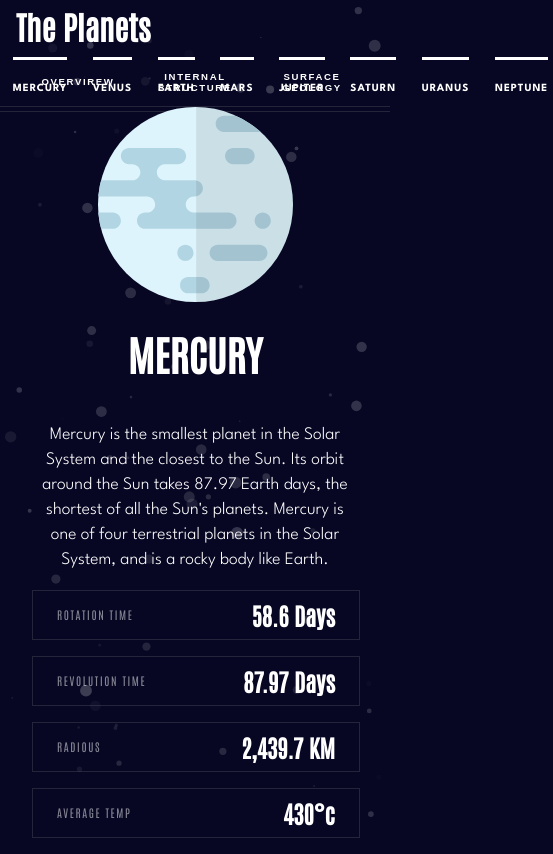
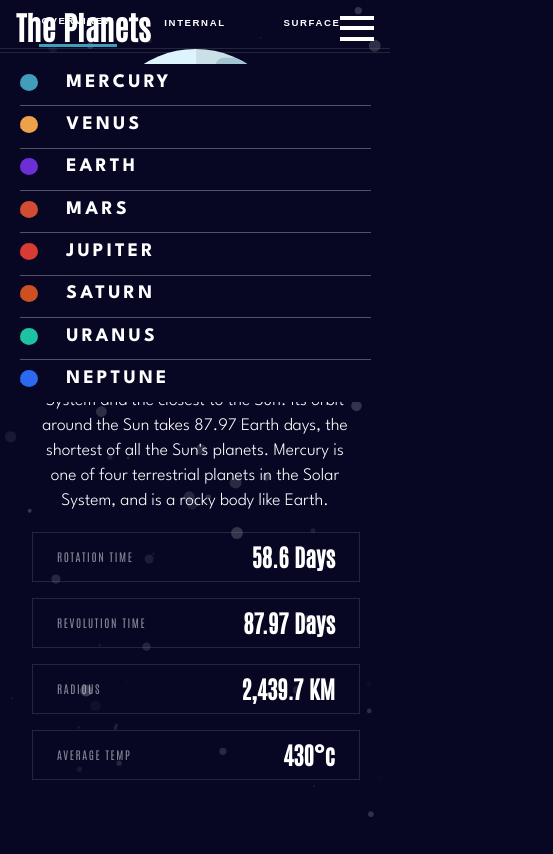
Before and after one commit to EliasTM1/ng-Planet, an Angular app in the folder src/planets/: page /planet/mercury in a window 390 px wide. Shown: the whole page, 553 px wide, since content can reach past the window. Built offline with nearby package versions, Linux system fonts and the light colour scheme.

Commit message:
Finished version 1

```diff
--- a/src/planets/src/app/nav-bar/nav-bar.component.html
+++ b/src/planets/src/app/nav-bar/nav-bar.component.html
@@ -1,10 +1,22 @@
- <nav>
+<nav>
   <h2>The Planets</h2>
-    <ul>
-      <li *ngFor="let planet of availablePlanets" >
-        <h4 [routerLink]="['/planet', planet.toLowerCase()]" [ngStyle]="setStyles()" >
-          {{planet}}
-        </h4>
-      </li>
-    </ul>
+  <ul [ngClass]="[isMenuOpen ? '' : 'collapse-menu']">
+    <li
+    *ngFor="let planet of availablePlanets; index as i"
+    [ngStyle]="{'border-bottom': i !== colorMap.length - 1 && isMenuOpen  && isMobile?  '1px solid rgb(255, 255, 255, 0.3)' : ''}"
+    [ngClass]="{'fadeout' : !isMenuOpen}"
+    >
+      <h4
+      [routerLink]="['/planet', planet.toLowerCase()]"
+      >
+        <span id="menu-color" [ngStyle]="setStyles(i)">..</span>{{ planet }}
+        <span class="mobile-only section-pointer">></span>
+      </h4>
+    </li>
+  </ul>
+  <div id="mobile-menu" (click)="toggleMenu()">
+    <span></span>
+    <span></span>
+    <span></span>
+  </div>
 </nav>
--- a/src/planets/src/app/nav-bar/nav-bar.component.scss
+++ b/src/planets/src/app/nav-bar/nav-bar.component.scss
@@ -1,12 +1,23 @@
 @import "../../assets/styles/variables";
 nav {
   width: 100%;
-  // border: 3px dotted greenyellow;
   border-bottom: $grayborder;
   display: flex;
   justify-content: space-between;
   align-items: center;
   height: 3.8rem;
+
+  .mobile-only {
+    display: none;
+  }
+
+  #mobile-menu {
+    display: none;
+  }
+
+  #menu-color {
+    display: none;
+  }
 
   h2 {
     width: fit-content;
@@ -27,13 +38,12 @@ nav {
     padding: 0;
     height: 100%;
     li {
-      // margin-top: 1rem;
+      // border: 0px transparent none !important;
       h4 {
         cursor: pointer;
         height: 30px;
         margin-top: 0rem;
         top: 0;
-        // border-top: 3px white solid;
         padding-top: 1rem;
       }
     }
@@ -45,12 +55,14 @@ nav {
     display: flex;
     flex-direction: column;
     height: auto;
+    justify-content: space-between;
+    h2 {
+        position: static;
+    }
 
-    h2 {
-      margin: auto;
-      margin-bottom: 0;
-      text-align: center;
-    }
+
+
+
 
     ul {
       padding: 0;
@@ -69,15 +81,93 @@ nav {
 @media screen and (max-width: $mobile-brkPoint) {
   nav {
     h2 {
-      margin-left: 1rem;
+      width: 100%;
+    }
+
+    #mobile-menu {
+      display: flex;
+      flex-direction: column;
+      align-items: flex-start;
+      justify-content: flex-start;
+      right: 1rem;
+      top: .8rem;
+      position: absolute;
+      cursor: pointer;
+      span {
+        height: 2px;
+        border: 1px solid white;
+        background-color: white;
+        width: 2rem;
+        margin: .2rem 0
+      }
+    }
+
+    .mobile-only {
+      display: inline;
     }
 
     ul {
+      flex-direction: column;
+      align-self: center;
+      position: absolute;
+      background-color: #070724;
+      height: 40%;
+      width: 100%;
+      transition: transform 0.2s;
+      top: 4rem;
+      transform-origin: top;
+      transition-delay: .2s;
+      // transition-delay: 1s;
       li {
+        width: 90%;
+        margin: 0 auto;
+        height: 65px;
+        display: flex;
+        align-items: center;
+        cursor: pointer;
+        animation: fadeOut 0.5s ease-out forwards;
+        &:hover{
+          background-color: rgb(216, 216, 216, 0.2);
+        }
+
+
+
         h4 {
-          margin: 0.3rem;
+          font-family: "Spartan Bold";
+          text-align: left;
+          margin: 0.3rem 0;
+          font-size: 1.2rem;
+          letter-spacing: .2rem;
+          padding: 0;
+          width: 200px;
         }
       }
     }
+
+    #menu-color {
+      width: 15px;
+      height: 15px;
+      display: inline;
+      margin-right: 1.8rem;
+      border-radius: 50%;
+    }
+
+    .collapse-menu {
+      transform: scaleY(0);
+      // transform: scaleY(0);
+    }
+
+    .section-pointer{
+      color: rgb(255, 255, 255, 0.3);
+      width: 50%;
+      position: fixed;
+      text-align: end;
+      color: transparent;
+    }
+
+    .fadeout {
+      opacity: 0;
+      transition: opacity 0.1s ease-in-out;
+    }
   }
 }
--- a/src/planets/src/app/nav-bar/nav-bar.component.ts
+++ b/src/planets/src/app/nav-bar/nav-bar.component.ts
@@ -1,37 +1,68 @@
+import { Component, OnInit, Renderer2, ElementRef } from '@angular/core';
 import { Planet } from 'src/types/planets.interface';
 import { PlanetsService } from './../services/planets-service.service';
-import { Component, OnInit } from '@angular/core';
-
+import { NavigationEnd, Router } from '@angular/router';
 
 @Component({
   selector: 'app-nav-bar',
   templateUrl: './nav-bar.component.html',
-  styleUrls: ['./nav-bar.component.scss']
+  styleUrls: ['./nav-bar.component.scss'],
 })
 export class NavBarComponent implements OnInit {
+  constructor(
+    private planetsService: PlanetsService,
+    private renderer: Renderer2,
+    private elementRef: ElementRef,
+    private router: Router
+    ) {
+      this.setMobile()
+      this.router.events.subscribe((event) => {
+        if (event instanceof NavigationEnd) {
+          this.toggleMenu()
+        }
+      });
+    }
 
-  constructor(
-    private planetsService : PlanetsService
-  ) { }
-
-  availablePlanets : string[] = [];
+  availablePlanets: string[] = [];
   currentColor: string = '';
+  currentPlanet: string = '';
+  isMenuOpen: boolean = false;
+  colorMap: any = [];
+  isMobile : boolean = false
 
   ngOnInit(): void {
     this.planetsService.getMockData().forEach((planet: Planet) => {
-      this.availablePlanets.push(planet.name.toUpperCase())
-    })
-    this.planetsService.currentColor.subscribe(e => {
-      this.currentColor = e
-    })
+      this.availablePlanets.push(planet.name.toUpperCase());
+    });
+    this.planetsService.currentColor.subscribe((e) => {
+      this.currentColor = e;
+    });
+    this.planetsService.currentPlanet.subscribe((e) => {
+      this.currentPlanet = e;
+    });
+
+    this.colorMap = this.planetsService.colorMap;
   }
 
-  setStyles() {
+  setMobile() {
+    this.isMobile = window.innerWidth <= 500
+  }
+
+  setStyles(index: number) {
     return {
-      'border-top' : `3px ${this.currentColor} solid`
-      // 'border-top' : `3px red solid`
+      'background-color': this.planetsService.colorMap[index].color,
+      'color': this.planetsService.colorMap[index].color,
+    };
+  }
+
+  toggleMenu() {
+    this.isMenuOpen = !this.isMenuOpen;
+    if(this.isMenuOpen) {
+      this.renderer.listen('document', 'click', event => {
+        if (!this.elementRef.nativeElement.contains(event.target)) {
+          this.isMenuOpen = false
+        }
+      })
     }
   }
-
-
 }
--- a/src/planets/src/app/planet-card/planet-sections/planet-sections.component.scss
+++ b/src/planets/src/app/planet-card/planet-sections/planet-sections.component.scss
@@ -69,6 +69,9 @@ ul {
 
       p {
         text-align: center;
+        height: .8rem;
+        overflow: hidden;
+        // color: rgb(255, 255, 255, 0.3);
         span{
           display: none;
         }
--- a/src/planets/src/app/planet-card/planet-sections/planet-sections.component.ts
+++ b/src/planets/src/app/planet-card/planet-sections/planet-sections.component.ts
@@ -1,5 +1,5 @@
 import { ActivatedRoute } from '@angular/router';
-import { Component, ElementRef, EventEmitter, Input, OnInit, Output, QueryList, ViewChildren } from '@angular/core';
+import { Component, ElementRef, EventEmitter, HostListener, Input, OnInit, Output, QueryList, ViewChildren } from '@angular/core';
 import { PlanetsService } from 'src/app/services/planets-service.service';
 import { AvailableViews } from 'src/types/planets.interface';
 
@@ -12,13 +12,12 @@ export class PlanetSectionsComponent implements OnInit {
 
   constructor(
     private planetService: PlanetsService,
-    private route: ActivatedRoute
     ) {
     this.setMobile();
-    window.addEventListener('resize', () => this.setMobile())
   }
 
   @ViewChildren('button') butonsChildren!: QueryList<ElementRef>;
+
   @Input() currentColor! : string;
   @Output() userSelection = new EventEmitter<string>()
   availViews = Object.values(AvailableViews);
@@ -26,6 +25,7 @@ export class PlanetSectionsComponent implements OnInit {
   currentPlanet : string = ''
   isActive: boolean = false
   isMobile : boolean = false
+  screenWidth: number = 0;
 
   views : any = [
     { planet: AvailableViews.Overview , active: false, screenName: 'overvirew' },
@@ -33,13 +33,16 @@ export class PlanetSectionsComponent implements OnInit {
     { planet: AvailableViews.Structure , active: false, screenName: 'surface geology' }
   ]
 
+  onResize() {
+    this.screenWidth = window.innerWidth;
+  }
+
   setMobile() {
-    this.isMobile = window.innerWidth <= 500;
+    this.isMobile = window.innerWidth <= 500
   }
 
   ngOnInit(): void {
     this.setInitialView()
-
   }
 
   setInitialView() {
@@ -52,7 +55,6 @@ export class PlanetSectionsComponent implements OnInit {
     })
 
     this.planetService.currentPlanet.subscribe(planet => {
-      console.log(planet)
       if (planet === '') {
         this.planetService.changeView('overview')
         this.currentSelection = planet;
@@ -91,8 +93,9 @@ export class PlanetSectionsComponent implements OnInit {
 
   setStyles(active: boolean) {
     return {
+      // 'color' :  this.isMobile && active ? `white` : 'rgb(255, 255, 255, 0.3)',
       'background-color' : !this.isMobile && active ? this.currentColor : '',
-      'border-bottom': this.isMobile && active ? `3px ${this.currentColor} solid` : ''
+      'border-bottom': this.isMobile && active ? `3px ${this.currentColor} solid` : '',
     }
   }
 }
--- a/src/planets/src/app/services/planets-service.service.ts
+++ b/src/planets/src/app/services/planets-service.service.ts
@@ -1,7 +1,7 @@
 import { Injectable } from '@angular/core';
 import { data } from '../../mocks/data';
 import { Planet } from 'src/types/planets.interface';
-import { Subject } from 'rxjs';
+import { BehaviorSubject, Subject } from 'rxjs';
 
 @Injectable({
   providedIn: 'root',
@@ -41,13 +41,13 @@ export class PlanetsService {
     };
   });
 
-  private view = new Subject<string>();
+  private view = new BehaviorSubject<string>('overview');
   currentView = this.view.asObservable();
 
-  private planet = new Subject<string>();
+  private planet = new BehaviorSubject<string>(this.localSolarSystem[0]);
   currentPlanet = this.planet.asObservable();
 
-  private color = new Subject<string>();
+  private color = new BehaviorSubject<string>(this.colors[0]);
   currentColor = this.color.asObservable();
 
   changeView(view: string) {
@@ -78,7 +78,6 @@ export class PlanetsService {
   planetColors(planet: string): string {
     this.colorMap.forEach((config: any) => {
       if (config.name === planet) {
-        console.error(config.color)
         this.changeColor(config.color);
         return config.color;
       }
```
